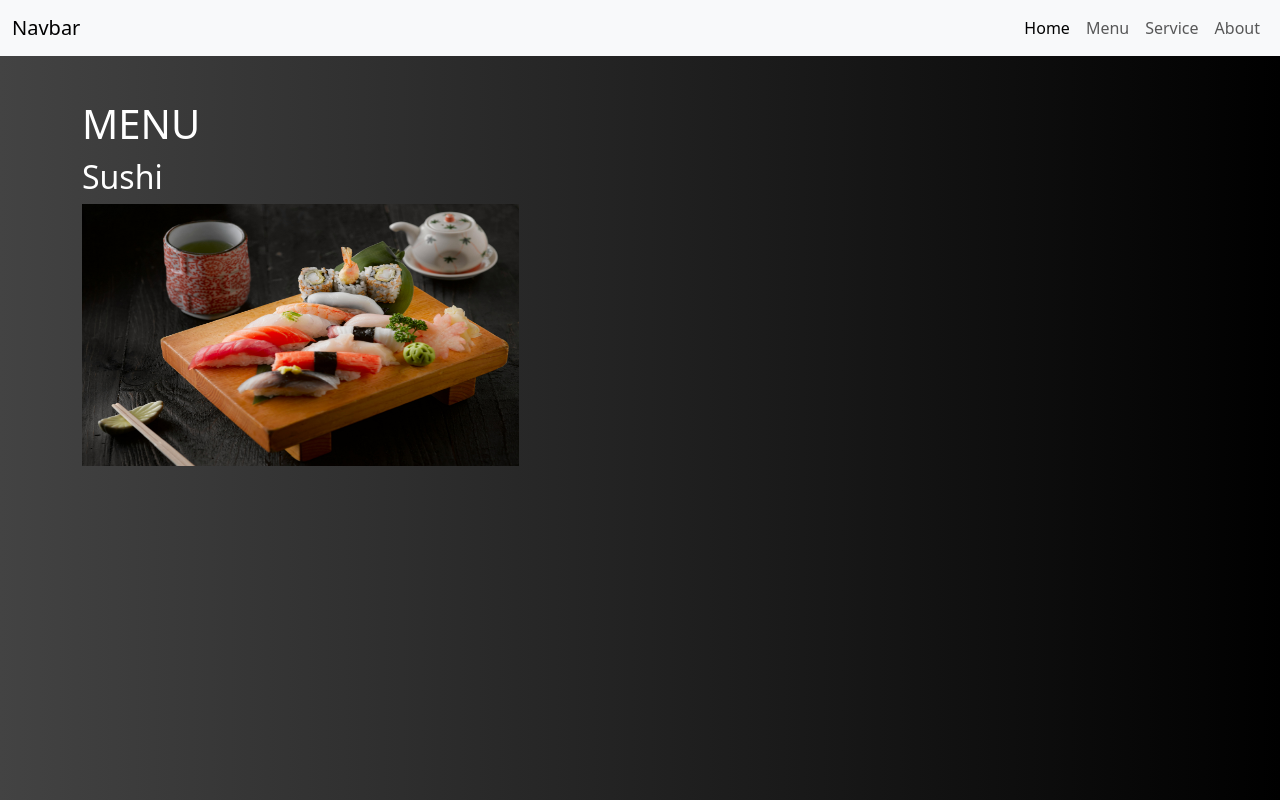
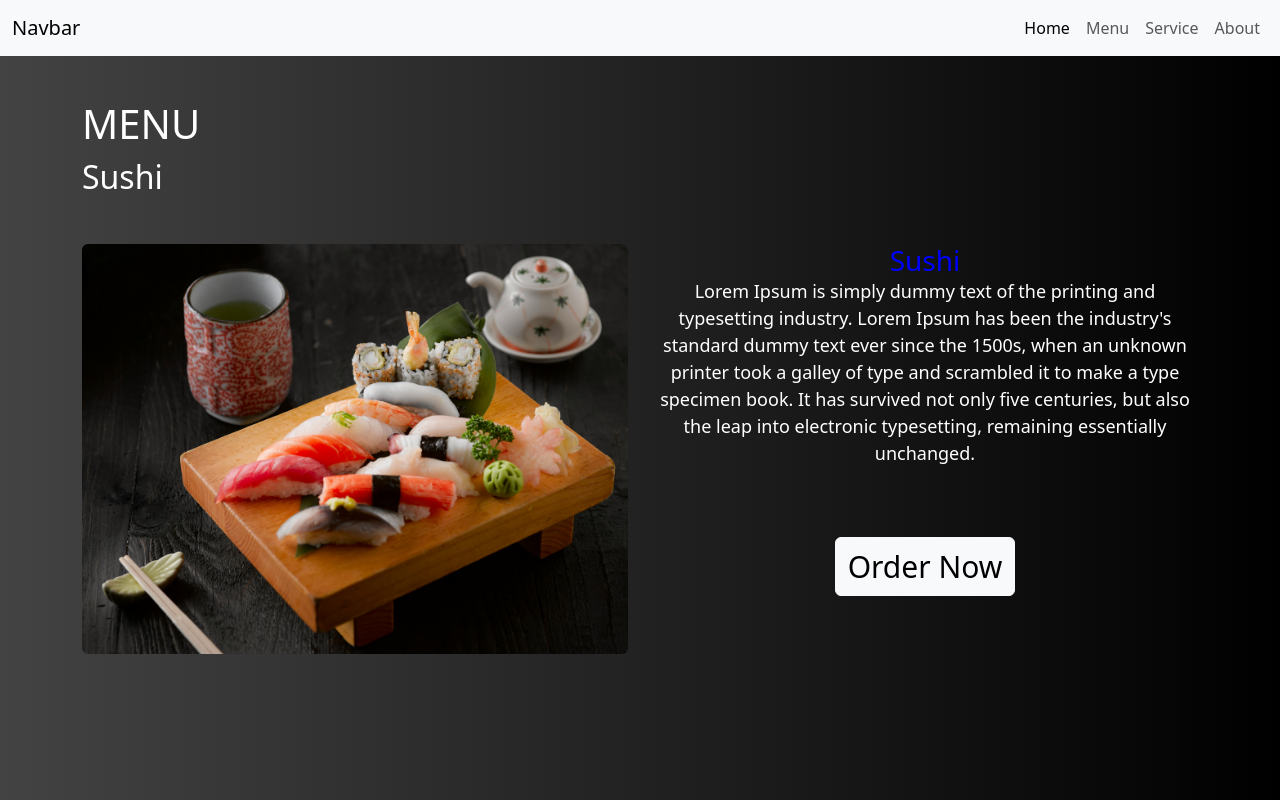
Before and after one commit to shcher-olha/first--attempt-nav, a React (Create React App) app: page /menu in a window 1280 px wide. Built offline with nearby package versions, Linux system fonts and the light colour scheme.

Commit message:
little works with menu.js

```diff
--- a/src/components/Menu.css
+++ b/src/components/Menu.css
@@ -1,8 +1,15 @@
 .container h1 {
   color: white;
 }
+.container h3 {
+  color: blue;
 
-.image {
-  width: 80%;
-  height: 80%;
+  margin: 0;
 }
+
+.container p {
+  font-size: 18px;
+  line-height: 1.5;
+  text-align: center;
+  margin: 0;
+}
--- a/src/components/Menu.js
+++ b/src/components/Menu.js
@@ -1,7 +1,7 @@
 import React from "react";
 import "./Menu.css";
 import sushiImage from "../images/Sushi.jpg";
-
+import { Link } from "react-router-dom";
 
 function Menu() {
   return (
@@ -9,16 +9,35 @@ function Menu() {
       <h1>MENU</h1>
       <h2>Sushi</h2>
 
-      <div className="row">
-        <div className="col-md-6">
+      <div className="row mt-5">
+        <div className="col-6">
           <img
             src={sushiImage}
-            className="image"
+            className="img-fluid rounded"
             alt="Sushi"
             title="photo-sushi"
           />
         </div>
-
+        <div className="col-6">
+          <h3 className="text-center">Sushi</h3>
+          <p>
+            Lorem Ipsum is simply dummy text of the printing and typesetting
+            industry. Lorem Ipsum has been the industry's standard dummy text
+            ever since the 1500s, when an unknown printer took a galley of type
+            and scrambled it to make a type specimen book. It has survived not
+            only five centuries, but also the leap into electronic typesetting,
+            remaining essentially unchanged.{" "}
+          </p>
+          <Link to="/home" className="button">
+            <button
+              type="button"
+              className="btn btn-light"
+              style={{ fontSize: "30px" }}
+            >
+              Order Now
+            </button>
+          </Link>
+        </div>
       </div>
     </div>
   );
```
